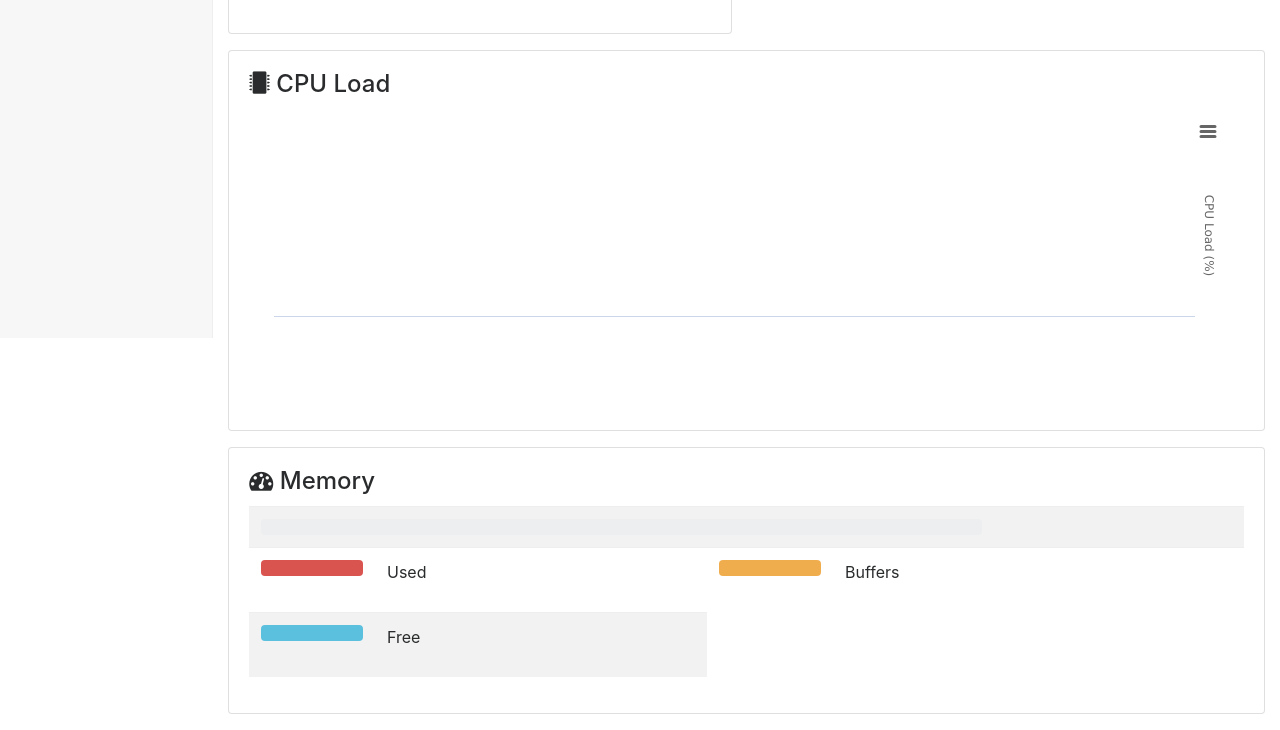
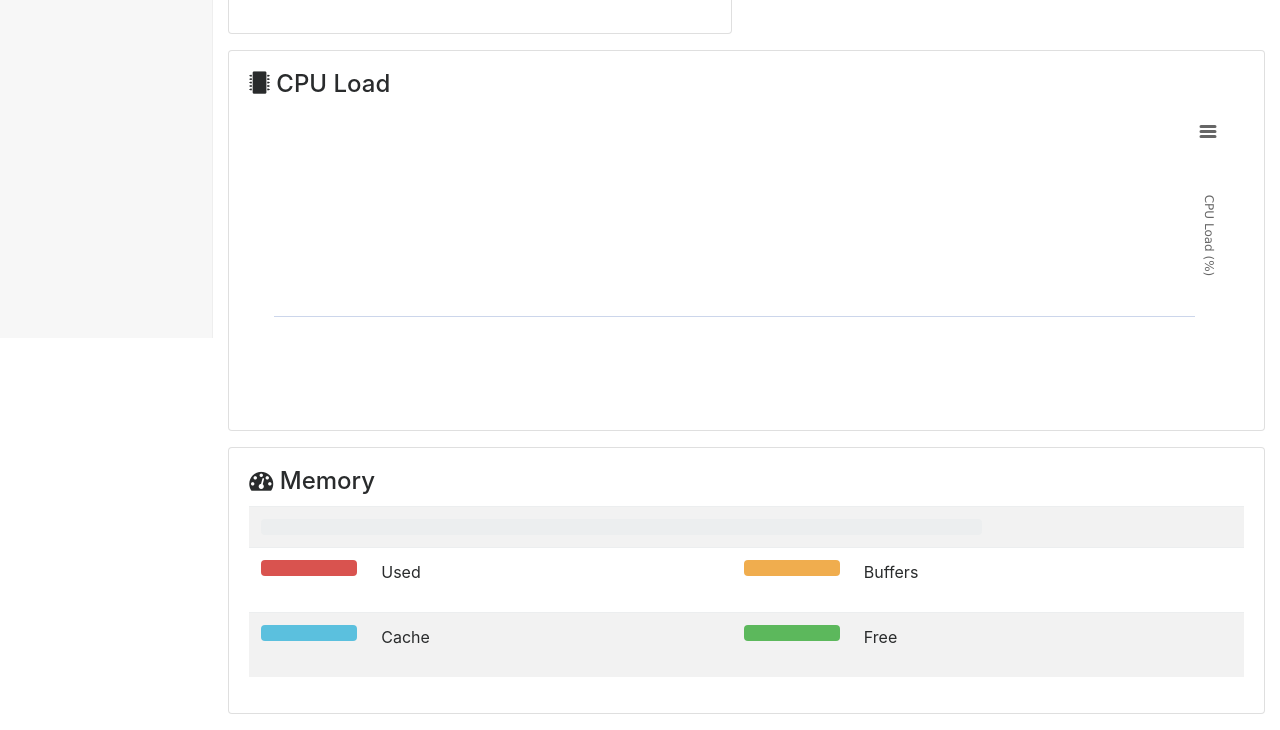
Before and after one commit to knightmax/RPi-dashboard, a website: page views/index.html in a window 1280 px wide. Shown: the part 462-1192 px from the top of the page. Drawn offline with Linux system fonts and the light colour scheme; no server answers.

Commit message:
Oubli partie de la memoire

```diff
--- a/views/index.html
+++ b/views/index.html
@@ -180,6 +180,14 @@
                                                                                 </div>
                                                                         </td>
                                                                         <td>
+                                                                                <p>Cache</p>
+                                                                        </td>
+                                                                        <td class="membar-key">
+                                                                                <div class="progress">
+                                                                                        <div id="membar-key-free" class="progress-bar bg-success" role="progressbar" style="width: 100%;" aria-valuenow="100" aria-valuemin="0" aria-valuemax="100"></div>
+                                                                                </div>
+                                                                        </td>
+                                                                        <td>
                                                                                 <p>Free</p>
                                                                         </td>
                                                                 </tr>
```
